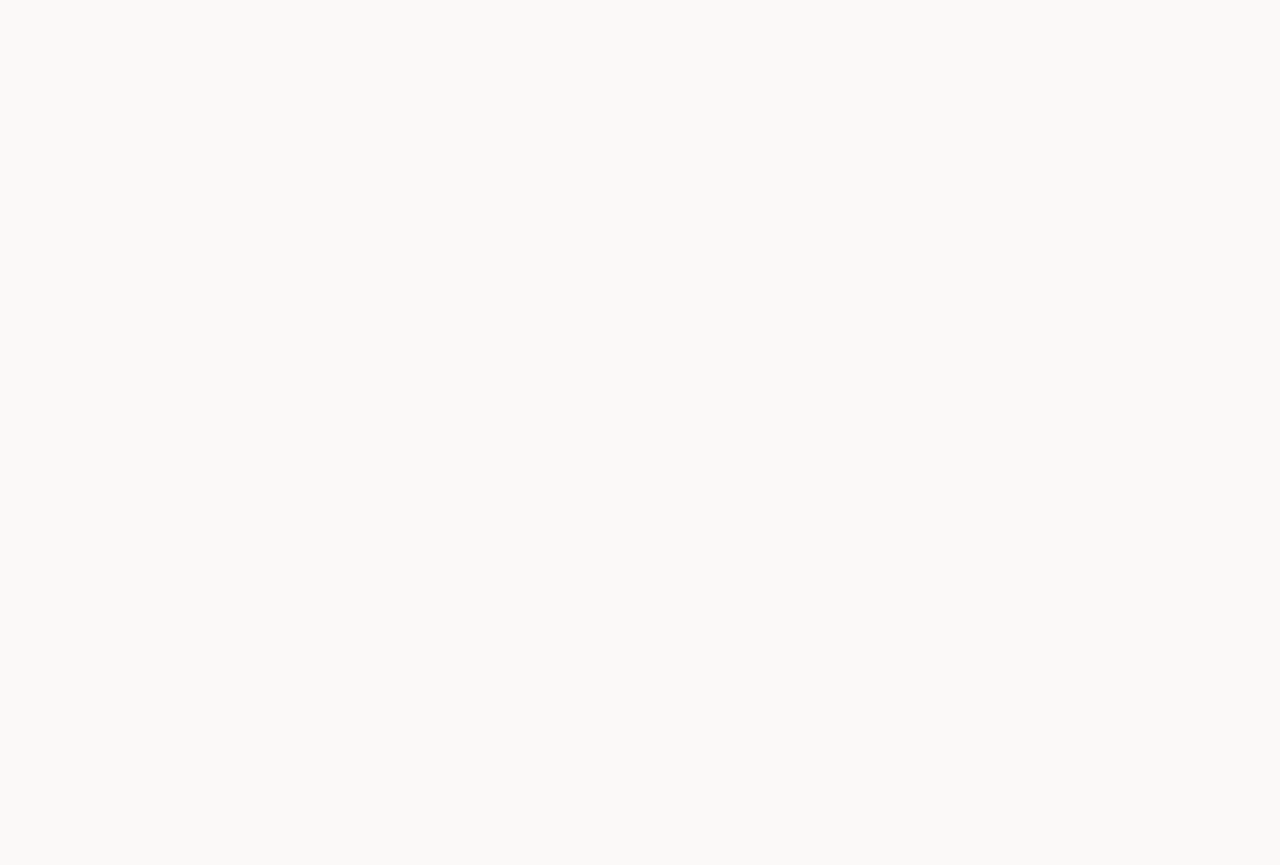
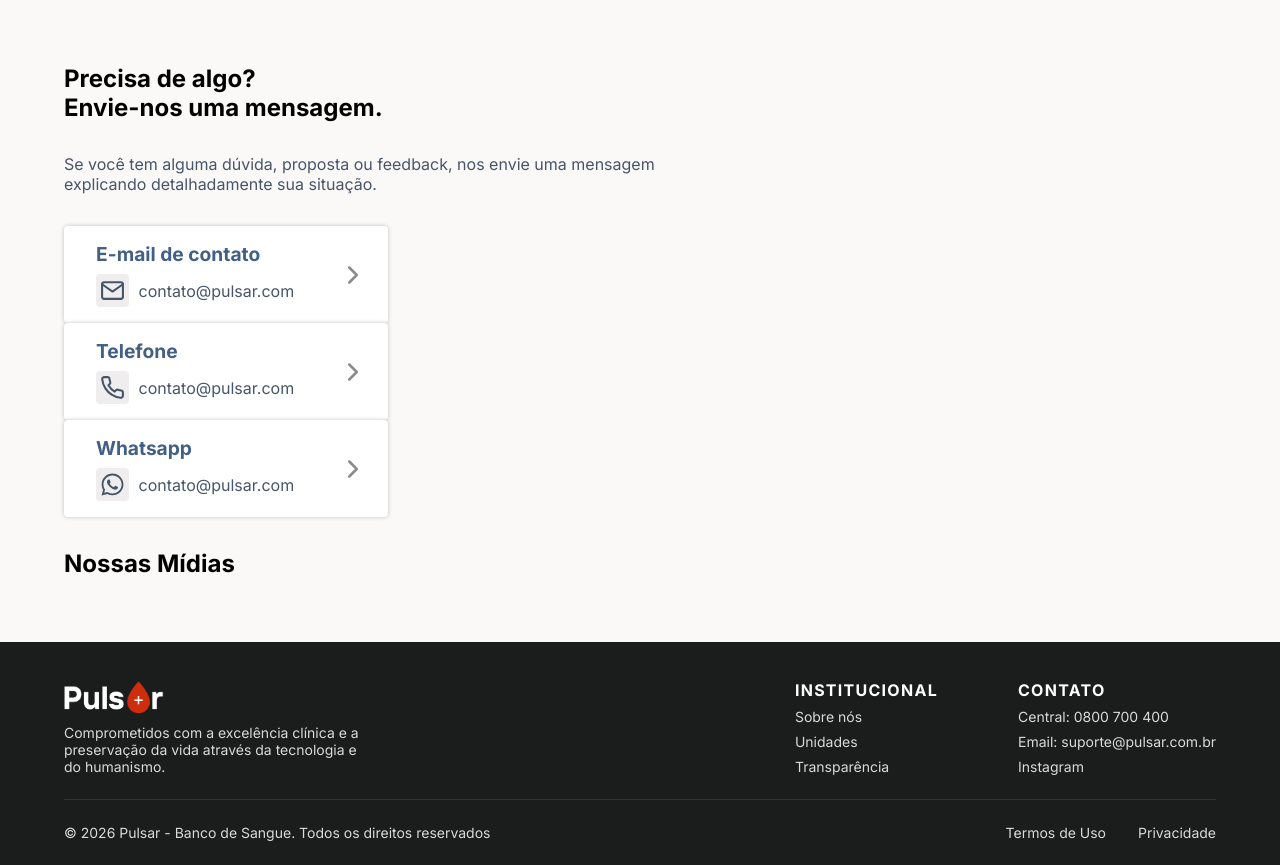
Before and after one commit to databloodHealth/Pulsar, a React (Vite) app in the folder Front/: page /contato in a window 1280 px wide. Before the commit this address had no page. Before the commit the page ends 800 px from the top, so only its background shows below. Built offline with nearby package versions, Linux system fonts and the light colour scheme.

Commit message:
inicio producao contato

```diff
--- /dev/null
+++ b/Front/src/components/MeiosDeContato/index.jsx
@@ -0,0 +1,16 @@
+import style from './style.module.css'
+import { ChevronRight } from 'lucide-react'
+export default function MeioDeContato({meio, icone, desc}) {
+    return(
+    <>
+        <div className={style.meioContato}>
+            <h1>{meio}</h1>
+            <div>
+                <span>{icone}</span>
+                <p>{desc}</p>
+            </div>
+        <ChevronRight className={style.rightArrow} color='#8b8b8b' size={30}/>
+        </div>
+    </>
+    )
+}
--- /dev/null
+++ b/Front/src/components/MeiosDeContato/style.module.css
@@ -0,0 +1,42 @@
+.meioContato{
+    width: 50%;
+    padding: 1rem 2rem;
+    background: #fff;
+    border-radius: 4px;
+    box-shadow: 0 0 4px 0 #0000003a;
+    position: relative;
+    display: flex;
+    flex-direction: column;
+    gap: .5rem;
+}
+
+.meioContato h1{
+    color: var(--azul-400);
+    font-size: 1.2rem;
+}
+
+.meioContato p{
+    color: var(--cinza-900);
+}
+
+.meioContato span{
+    display: flex;
+    align-items: center;
+    justify-content: center;
+    color: var(--cinza-900);
+    background-color: var(--cinza-300);
+    border-radius: 4px;
+    padding: .25rem;
+}
+
+.meioContato > div{
+    display: flex;
+    gap: .6rem;
+    align-items: center;
+}
+
+.meioContato .rightArrow{
+    right: 20px;
+    bottom: 33px;
+    position: absolute;
+}
--- /dev/null
+++ b/Front/src/pages/Landing/Contato.jsx
@@ -0,0 +1,61 @@
+import style from '@/styles/contato.module.css'
+import FooterLanding from '@/components/ui/LandingPage/FooterLanding'
+import MeioDeContato from '@/components/MeiosDeContato'
+import { FaWhatsapp } from "react-icons/fa";
+import { FiPhone, FiMail } from "react-icons/fi";
+
+
+export default function Contato() {
+    return (
+        <>
+            <main className={style.contatoMain}>
+
+                <section className={style.meiosContatoContainer}>
+
+                    <div>
+                        <h1>Precisa de algo?</h1>
+                        <h1>Envie-nos uma mensagem.</h1>
+                    </div>
+
+                    <p>
+                        Se você tem alguma dúvida, proposta ou feedback, nos envie uma mensagem explicando
+                        detalhadamente sua situação.
+                    </p>
+
+                    <div className={style.meioWrapper}>
+                        <MeioDeContato
+                            meio={"E-mail de contato"}
+                            icone={<FiMail size={25} />}
+                            desc={"contato@pulsar.com"}
+                        />
+
+                        <MeioDeContato
+                            meio={"Telefone"}
+                            icone={<FiPhone size={25} />}
+                            desc={"contato@pulsar.com"}
+                        />
+
+                        <MeioDeContato
+                            meio={"Whatsapp"}
+                            icone={<FaWhatsapp size={25} />}
+                            desc={"contato@pulsar.com"}
+                        />
+                    </div>
+
+                    <div className="midiasSociais">
+                        <h2>Nossas Mídias</h2>
+                        <div>
+                            <span></span>
+                            <span></span>
+                            <span></span>
+                            <span></span>
+                        </div>
+                    </div>
+                </section>
+
+                <div className={style.mensagemContainer}></div>
+            </main>
+            <FooterLanding />
+        </>
+    )
+}
--- a/Front/src/routes/index.jsx
+++ b/Front/src/routes/index.jsx
@@ -5,6 +5,8 @@ import Cadastro from "@/pages/Auth/Cadastro";
 import Login from "@/pages/Auth/Login";
 import DonnorDashboard from "@/pages/System/Dashboard";
 import UserProfile from "@/pages/System/UserProfile";
+
+import Contato from "@/pages/Landing/Contato";
 
 import Historico from "@/pages/System/Historico";
 import Notificacoes from "@/pages/System/Notificacoes";
@@ -20,6 +22,7 @@ function AppRoutes() {
       <Route path="/profile" element={<UserProfile />}/>
       <Route path="/historico" element={<Historico />} />
       <Route path="/notificacoes" element={<Notificacoes />} />
+      <Route path="/contato" element={<Contato />} />
     </Routes>
   );
 }
--- /dev/null
+++ b/Front/src/styles/contato.module.css
@@ -0,0 +1,25 @@
+.contatoMain{
+    display: flex;
+    align-items: center;
+    width: 100%;
+    padding: 5%;
+}
+
+.meiosContatoContainer{
+    display: flex;
+    flex-direction: column;
+    gap: 2rem;
+}
+
+.meiosContatoContainer>h1{
+    color: var(--cinza-800);
+    font-size: 2.5rem;
+}
+
+.meiosContatoContainer>p{
+    color: var(--cinza-900);
+}
+
+.mensagemContainer{
+    width: 44rem;
+}
```
